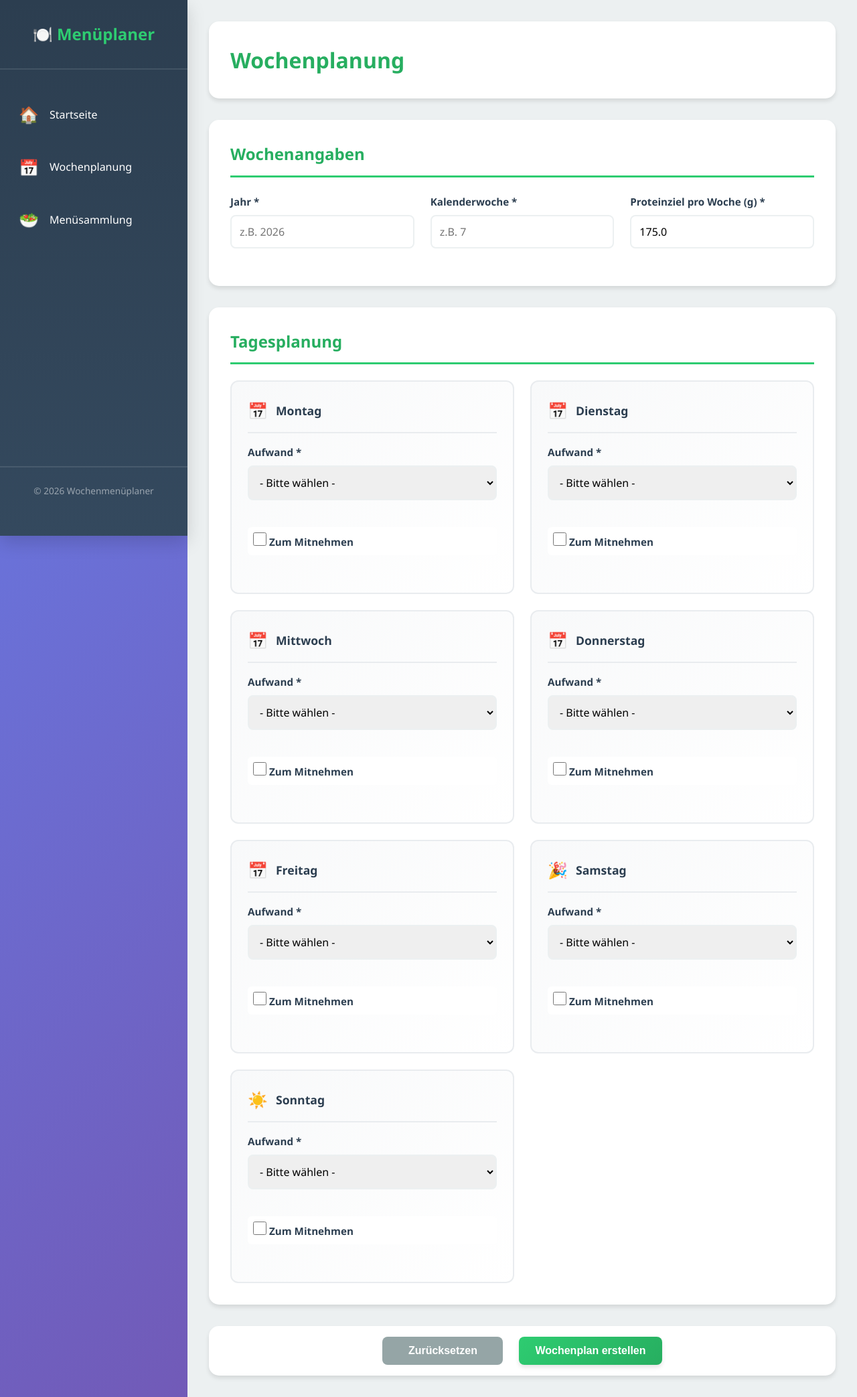
After one commit to erich-teko/lap_project_menu_planner, a FastAPI app: template templates/week_planner.html in a window 1280 px wide. The commit adds this page. Shown: the whole page at 67% size. Run offline with FastAPI, Linux system fonts and the light colour scheme; the template is opened without the code that fills it, so the values that code supplies are empty.

Commit message:
Create week planner page with dialog to define the planning settings
Created from VSCode Copilot AI Agent with Claude Sonnet 4.5

```diff
--- a/main.py
+++ b/main.py
@@ -1,3 +1,5 @@
+from datetime import datetime
+
 from fastapi import FastAPI, Request
 from fastapi.concurrency import asynccontextmanager
 from fastapi.responses import HTMLResponse
@@ -15,6 +17,7 @@ from db_engin import (
 )
 from models.base_data import initialize_database
 from models.menu_planner import Menu
+from planner.planner_models import DayMenu, EffortLevel, WeekPlanner
 
 
 class MenuCreate(BaseModel):
@@ -25,6 +28,20 @@ class MenuCreate(BaseModel):
     to_take_away: bool = False
     protein: float
     season_ids: list[int]
+
+
+class DayMenuCreate(BaseModel):
+    week_day_number: int
+    effort_level: int | None = None
+    to_take_away: bool = False
+    menu_id: int | None = None
+
+
+class WeekPlannerCreate(BaseModel):
+    year: int
+    week_number: int
+    protein_goal: float
+    daily_menus: list[DayMenuCreate]
 
 
 @asynccontextmanager
@@ -79,3 +96,53 @@ async def create_menu_api(menu_data: MenuCreate):
 
     created_menu = create_menu(menu, menu_data.season_ids)
     return {"id": created_menu.id, "name": created_menu.name}
+
+
+@menu_planner.get("/week-planner", response_class=HTMLResponse, name="week_planner")
+async def week_planner_page(request: Request):
+    now = datetime.now()
+    current_year, current_week, _ = now.isocalendar()
+
+    return templates.TemplateResponse(
+        "week_planner.html",
+        {
+            "request": request,
+            "default_year": current_year,
+            "default_week": current_week + 1,  # Next week
+        },
+    )
+
+
+@menu_planner.post("/api/week-planner")
+async def create_week_planner_api(planner_data: WeekPlannerCreate):
+    # Convert Pydantic models to dataclass instances
+    daily_menus = []
+    for day in planner_data.daily_menus:
+        effort_level_enum: EffortLevel | None = None
+        if day.effort_level is not None:
+            effort_level_enum = EffortLevel(day.effort_level)
+
+        daily_menus.append(
+            DayMenu(
+                week_day_number=day.week_day_number,
+                effort_level=effort_level_enum,
+                to_take_away=day.to_take_away,
+                menu_id=day.menu_id,
+            )
+        )
+
+    week_planner = WeekPlanner(
+        year=planner_data.year,
+        week_number=planner_data.week_number,
+        protein_goal=planner_data.protein_goal,
+        daily_menus=daily_menus,
+    )
+
+    # Here you would typically save the week planner to a database
+    # For now, just return the created planner data
+    return {
+        "year": week_planner.year,
+        "week_number": week_planner.week_number,
+        "protein_goal": week_planner.protein_goal,
+        "daily_menus_count": len(week_planner.daily_menus),
+    }
--- a/static/style.css
+++ b/static/style.css
@@ -552,6 +552,135 @@ body {
     cursor: pointer;
 }
 
+/* Week Planner Styles */
+.week-planner-section {
+    max-width: 1400px;
+    margin: 0 auto;
+}
+
+.page-description {
+    color: white;
+    font-size: 1rem;
+    margin-top: 0.5rem;
+    opacity: 0.95;
+}
+
+.week-planner-form {
+    display: flex;
+    flex-direction: column;
+    gap: 2rem;
+}
+
+.form-card {
+    background: white;
+    border-radius: 15px;
+    padding: 2rem;
+    box-shadow: var(--shadow);
+    animation: fadeInUp 0.5s ease;
+}
+
+.form-section-title {
+    color: var(--primary-dark);
+    font-size: 1.5rem;
+    margin-bottom: 1.5rem;
+    padding-bottom: 0.75rem;
+    border-bottom: 3px solid var(--primary-color);
+}
+
+.form-row-three {
+    display: grid;
+    grid-template-columns: repeat(3, 1fr);
+    gap: 1.5rem;
+}
+
+/* Days Grid */
+.days-grid {
+    display: grid;
+    grid-template-columns: repeat(auto-fit, minmax(280px, 1fr));
+    gap: 1.5rem;
+}
+
+.day-card {
+    background: linear-gradient(135deg, #f8f9fa 0%, #ffffff 100%);
+    border: 2px solid #e9ecef;
+    border-radius: 12px;
+    padding: 1.5rem;
+    transition: all 0.3s ease;
+}
+
+.day-card:hover {
+    border-color: var(--primary-color);
+    box-shadow: var(--shadow);
+    transform: translateY(-2px);
+}
+
+.day-header {
+    display: flex;
+    align-items: center;
+    gap: 0.75rem;
+    margin-bottom: 1rem;
+    padding-bottom: 0.75rem;
+    border-bottom: 2px solid #e9ecef;
+}
+
+.day-icon {
+    font-size: 1.5rem;
+}
+
+.day-name {
+    color: var(--text-dark);
+    font-size: 1.1rem;
+    font-weight: 600;
+    margin: 0;
+}
+
+.day-form {
+    display: flex;
+    flex-direction: column;
+    gap: 1rem;
+}
+
+.checkbox-label-day {
+    display: flex;
+    align-items: center;
+    gap: 0.5rem;
+    cursor: pointer;
+    padding: 0.5rem;
+    background: white;
+    border-radius: 6px;
+    transition: background 0.2s ease;
+}
+
+.checkbox-label-day:hover {
+    background: #f8f9fa;
+}
+
+.checkbox-label-day input[type="checkbox"] {
+    width: 20px;
+    height: 20px;
+    cursor: pointer;
+}
+
+.checkbox-label-day span {
+    font-size: 0.95rem;
+    color: var(--text-dark);
+}
+
+/* Form Actions */
+.form-actions {
+    display: flex;
+    justify-content: center;
+    gap: 1.5rem;
+    padding: 1rem;
+    background: white;
+    border-radius: 15px;
+    box-shadow: var(--shadow);
+}
+
+.form-actions button {
+    min-width: 180px;
+}
+
 /* Responsive Design */
 @media (max-width: 768px) {
     .sidebar {
@@ -603,4 +732,20 @@ body {
     .modal-content {
         width: 95%;
     }
+
+    .form-row-three {
+        grid-template-columns: 1fr;
+    }
+
+    .days-grid {
+        grid-template-columns: 1fr;
+    }
+
+    .form-actions {
+        flex-direction: column;
+    }
+
+    .form-actions button {
+        min-width: 100%;
+    }
 }
--- a/templates/base.html
+++ b/templates/base.html
@@ -24,6 +24,12 @@
                     </a>
                 </li>
                 <li class="nav-item">
+                    <a href="{{ url_for('week_planner') }}" class="nav-link {% if request.url.path == '/week-planner' %}active{% endif %}">
+                        <span class="nav-icon">📅</span>
+                        <span class="nav-text">Wochenplanung</span>
+                    </a>
+                </li>
+                <li class="nav-item">
                     <a href="{{ url_for('menu_collection') }}" class="nav-link {% if request.url.path == '/menu-collection' %}active{% endif %}">
                         <span class="nav-icon">🥗</span>
                         <span class="nav-text">Menüsammlung</span>
--- a/templates/index.html
+++ b/templates/index.html
@@ -9,6 +9,7 @@ endblock %} {% block content %}
     </div>
 
     <div class="features-grid">
+        <a href="{{ url_for('week_planner') }}" class="feature-card-link">
             <div class="feature-card">
                 <div class="feature-icon">📅</div>
                 <h3>Wochenplanung</h3>
@@ -17,6 +18,7 @@ endblock %} {% block content %}
                     Zeit.
                 </p>
             </div>
+        </a>
 
         <a href="{{ url_for('menu_collection') }}" class="feature-card-link">
             <div class="feature-card">
@@ -33,7 +35,9 @@ endblock %} {% block content %}
     <div class="cta-section">
         <h2>Beginnen Sie noch heute mit der Planung!</h2>
         <p>Organisieren Sie Ihre Woche und geniessen Sie stressfreie Mahlzeiten.</p>
+        <a href="{{ url_for('week_planner') }}">
             <button class="cta-button">Los geht's</button>
+        </a>
     </div>
 </div>
 {% endblock %}
--- /dev/null
+++ b/templates/week_planner.html
@@ -0,0 +1,142 @@
+{% extends "base.html" %}
+{% block title %}Wochenplanung - Wochenmenüplaner{% endblock %}
+{% block content %}
+<div class="week-planner-section">
+    <div class="page-header">
+        <h1>Wochenplanung</h1>
+        <p class="page-description">Planen Sie Ihre Mahlzeiten für die ganze Woche</p>
+    </div>
+
+    <form id="weekPlannerForm" class="week-planner-form" onsubmit="submitWeekPlanner(event)">
+        <div class="form-card">
+            <h2 class="form-section-title">Wochenangaben</h2>
+
+            <div class="form-row-three">
+                <div class="form-group">
+                    <label for="year">Jahr *</label>
+                    <input type="number" id="year" name="year" required min="2020" max="2100" value="{{ default_year }}" placeholder="z.B. 2026">
+                </div>
+
+                <div class="form-group">
+                    <label for="week_number">Kalenderwoche *</label>
+                    <input type="number" id="week_number" name="week_number" required min="1" max="53" value="{{ default_week }}" placeholder="z.B. 7">
+                </div>
+
+                <div class="form-group">
+                    <label for="protein_goal">Proteinziel pro Woche (g) *</label>
+                    <input type="number" id="protein_goal" name="protein_goal" step="0.1" required value="175.0" placeholder="z.B. 175.0">
+                </div>
+            </div>
+        </div>
+
+        <div class="form-card">
+            <h2 class="form-section-title">Tagesplanung</h2>
+
+            <div class="days-grid">
+                {% set days = [
+                    {'number': 1, 'name': 'Montag', 'icon': '📅'},
+                    {'number': 2, 'name': 'Dienstag', 'icon': '📅'},
+                    {'number': 3, 'name': 'Mittwoch', 'icon': '📅'},
+                    {'number': 4, 'name': 'Donnerstag', 'icon': '📅'},
+                    {'number': 5, 'name': 'Freitag', 'icon': '📅'},
+                    {'number': 6, 'name': 'Samstag', 'icon': '🎉'},
+                    {'number': 7, 'name': 'Sonntag', 'icon': '☀️'}
+                ] %}
+
+                {% for day in days %}
+                <div class="day-card">
+                    <div class="day-header">
+                        <span class="day-icon">{{ day.icon }}</span>
+                        <h3 class="day-name">{{ day.name }}</h3>
+                    </div>
+
+                    <div class="day-form">
+                        <div class="form-group">
+                            <label for="effort_level_{{ day.number }}">Aufwand *</label>
+                            <select id="effort_level_{{ day.number }}" name="effort_level_{{ day.number }}" required>
+                                <option value="">- Bitte wählen -</option>
+                                <option value="1">Schnell</option>
+                                <option value="2">Mittel</option>
+                                <option value="3">Aufwändig</option>
+                            </select>
+                        </div>
+
+                        <div class="form-group">
+                            <label class="checkbox-label-day">
+                                <input type="checkbox" id="to_take_away_{{ day.number }}" name="to_take_away_{{ day.number }}">
+                                <span>Zum Mitnehmen</span>
+                            </label>
+                        </div>
+                    </div>
+                </div>
+                {% endfor %}
+            </div>
+        </div>
+
+        <div class="form-actions">
+            <button type="button" class="btn-secondary" onclick="resetForm()">Zurücksetzen</button>
+            <button type="submit" class="btn-primary">Wochenplan erstellen</button>
+        </div>
+    </form>
+</div>
+
+<script>
+    function resetForm() {
+        if (confirm('Möchten Sie wirklich alle Eingaben zurücksetzen?')) {
+            document.getElementById('weekPlannerForm').reset();
+        }
+    }
+
+    async function submitWeekPlanner(event) {
+        event.preventDefault();
+
+        const form = event.target;
+        const formData = new FormData(form);
+
+        // Build daily_menus array
+        const dailyMenus = [];
+        for (let i = 1; i <= 7; i++) {
+            const effortLevel = formData.get(`effort_level_${i}`);
+            const toTakeAway = formData.get(`to_take_away_${i}`) === 'on';
+
+            dailyMenus.push({
+                week_day_number: i,
+                effort_level: effortLevel ? parseInt(effortLevel) : null,
+                to_take_away: toTakeAway,
+                menu_id: null
+            });
+        }
+
+        const weekPlannerData = {
+            year: parseInt(formData.get('year')),
+            week_number: parseInt(formData.get('week_number')),
+            protein_goal: parseFloat(formData.get('protein_goal')),
+            daily_menus: dailyMenus
+        };
+
+        console.log('Submitting week planner:', weekPlannerData);
+
+        try {
+            const response = await fetch('/api/week-planner', {
+                method: 'POST',
+                headers: {
+                    'Content-Type': 'application/json',
+                },
+                body: JSON.stringify(weekPlannerData)
+            });
+
+            if (response.ok) {
+                const result = await response.json();
+                alert(`Wochenplan erfolgreich erstellt für KW ${result.week_number}/${result.year}!`);
+                // Optionally redirect or reset form
+                // location.reload();
+            } else {
+                const error = await response.json();
+                alert('Fehler beim Erstellen des Wochenplans: ' + (error.detail || 'Unbekannter Fehler'));
+            }
+        } catch (error) {
+            alert('Fehler beim Erstellen des Wochenplans: ' + error.message);
+        }
+    }
+</script>
+{% endblock %}
```
Lines whose indentation alone changed are shown as unchanged.
